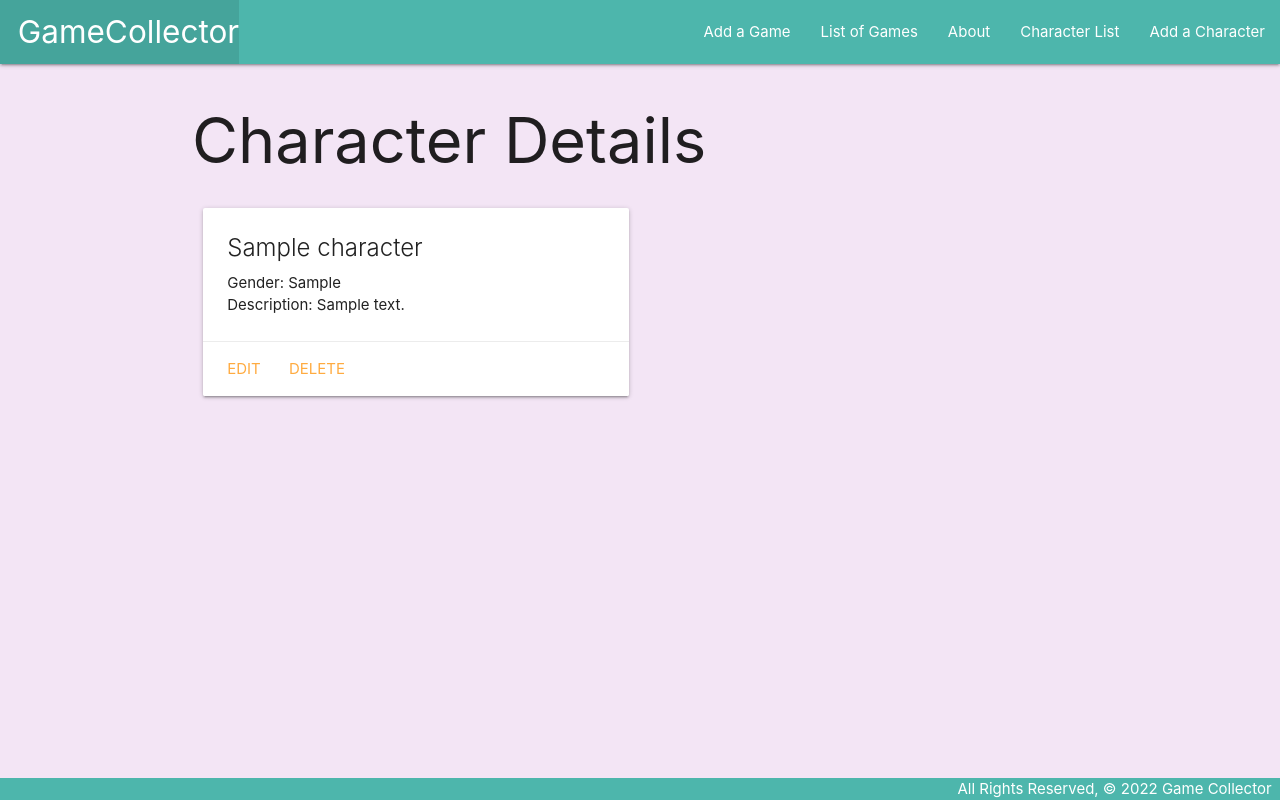
After one commit to donaldyang17/GameCollector, a Django app: page /characters/1/ in a window 1280 px wide. The commit adds this page. Run offline with Django 4.2, Linux system fonts and the light colour scheme; tables that the repository leaves empty hold one stand-in row (values such as "Sample post").

Commit message:
completed add a character functionality

```diff
--- a/main_app/models.py
+++ b/main_app/models.py
@@ -15,6 +15,9 @@ class Character(models.Model):
 
     def __str__(self):
         return self.name
+
+    def get_absolute_url(self):
+        return reverse('characters_detail', kwargs={'pk': self.id})
 
 
 # Create your models here.
--- a/main_app/templates/base.html
+++ b/main_app/templates/base.html
@@ -30,6 +30,8 @@
             <li><a href="{% url 'games_create' %}">Add a Game</a></li>
             <li><a href="{% url 'index' %}">List of Games</a></li>
             <li><a href="{% url 'about' %}">About</a></li>
+            <li><a href="{% url 'characters_index' %}">Character List</a></li>
+            <li><a href="{% url 'characters_create' %}">Add a Character</a></li>
           </ul>
         </div>
       </nav>
--- /dev/null
+++ b/main_app/templates/main_app/character_detail.html
@@ -0,0 +1,20 @@
+{% extends 'base.html' %} {% block content %}
+
+<h1>Character Details</h1>
+
+<div class="row">
+  <div class="col s6 col-offset-3">
+    <div class="card">
+      <div class="card-content">
+        <span class="card-title">{{ character.name }}</span>
+        <p>Gender: {{ character.gender }}</p>
+        <p>Description: {{character.description}}</p>
+      </div>
+      <div class="card-action">
+        <a href="{% url 'characters_update' character.id %}">Edit</a>
+        <a href="{% url 'characters_delete' character.id %}">Delete</a>
+      </div>
+    </div>
+  </div>
+</div>
+{% endblock %}
--- a/main_app/urls.py
+++ b/main_app/urls.py
@@ -13,4 +13,7 @@ urlpatterns = [
     path('games/<int:game_id>/assoc_character/<int:character_id>/', views.assoc_character, name='assoc_character'),
     path('characters/', views.CharacterList.as_view(), name='characters_index'),
     path('characters/<int:pk>/', views.CharacterDetail.as_view(), name='characters_detail'),
+    path('characters/create/', views.CharacterCreate.as_view(), name='characters_create'),
+    path('characters/<int:pk>/update/', views.CharacterUpdate.as_view(), name='characters_update'),
+    path('characters/<int:pk>/delete/', views.CharacterDelete.as_view(), name='characters_delete'),
 ]
--- a/main_app/views.py
+++ b/main_app/views.py
@@ -52,3 +52,15 @@ class CharacterList(ListView):
 
 class CharacterDetail(DetailView):
     model = Character
+
+class CharacterCreate(CreateView):
+    model = Character
+    fields = '__all__'
+
+class CharacterUpdate(UpdateView):
+    model = Character
+    fields = ['description']
+
+class CharacterDelete(DeleteView):
+    model = Character
+    success_url = '/characters/'
```
Also changed, not shown: main_app/templates/main_app/character_confirm_delete.html (added, +14 -0 lines), main_app/templates/main_app/character_form.html (added, +16 -0 lines).
